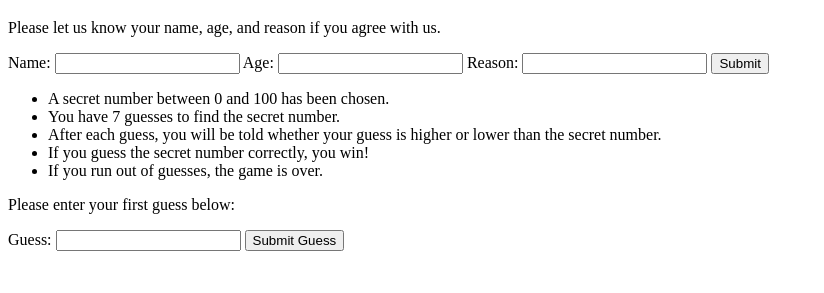
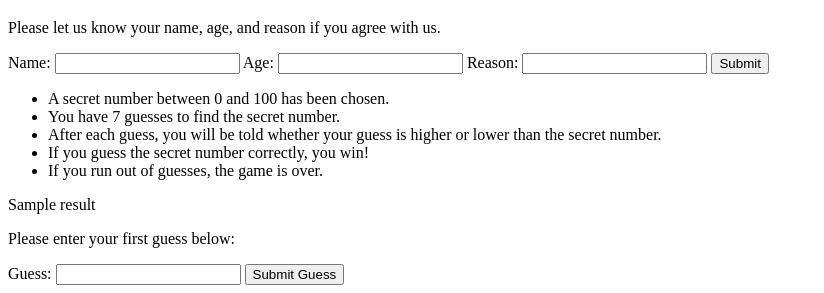
Before and after one commit to alvasi/alva_zhang_sse_lab2, a Flask app: template api/templates/index.html in a window 1280 px wide. Shown: the part 749-1042 px from the top of the page, without its empty margins (0-824 px from the left). Before the commit the page ends 1000 px from the top, so only its background shows below. Run offline with Flask 3, Linux system fonts and the light colour scheme; the template is opened without the code that fills it: most values are stand-ins (such as "Sample title", 1, 10 or a date in 2020).

Commit message:
changing result notifications

```diff
--- a/api/app.py
+++ b/api/app.py
@@ -31,7 +31,8 @@ def guess_game():
 
     if guess == num:
         result = 'Hurray! You got it in {} steps!'.format(7 - chances)
-        return redirect(url_for('index', result=result))
+        session['result'] = result
+        return redirect(url_for('index'))
 
     elif guess < num:
         result = 'Your number is less than the random number'
@@ -43,7 +44,8 @@ def guess_game():
 
     if chances == 0:
         result = 'Phew! You lost the game. You are out of chances'
-        return redirect(url_for('index', result=result))
+        session['result'] = result
+        return redirect(url_for('index'))
 
     return render_template('result.html', result=result)
 
--- a/api/templates/index.html
+++ b/api/templates/index.html
@@ -25,6 +25,9 @@
         <li>If you guess the secret number correctly, you win!</li>
         <li>If you run out of guesses, the game is over.</li>
     </ul>
+    {% if result %}
+        <p>{{ result }}</p>
+    {% endif %}
     <p>Please enter your first guess below:</p>
     <form action="/guess" method="get">
         <label for="guessfield">Guess:</label>
```
